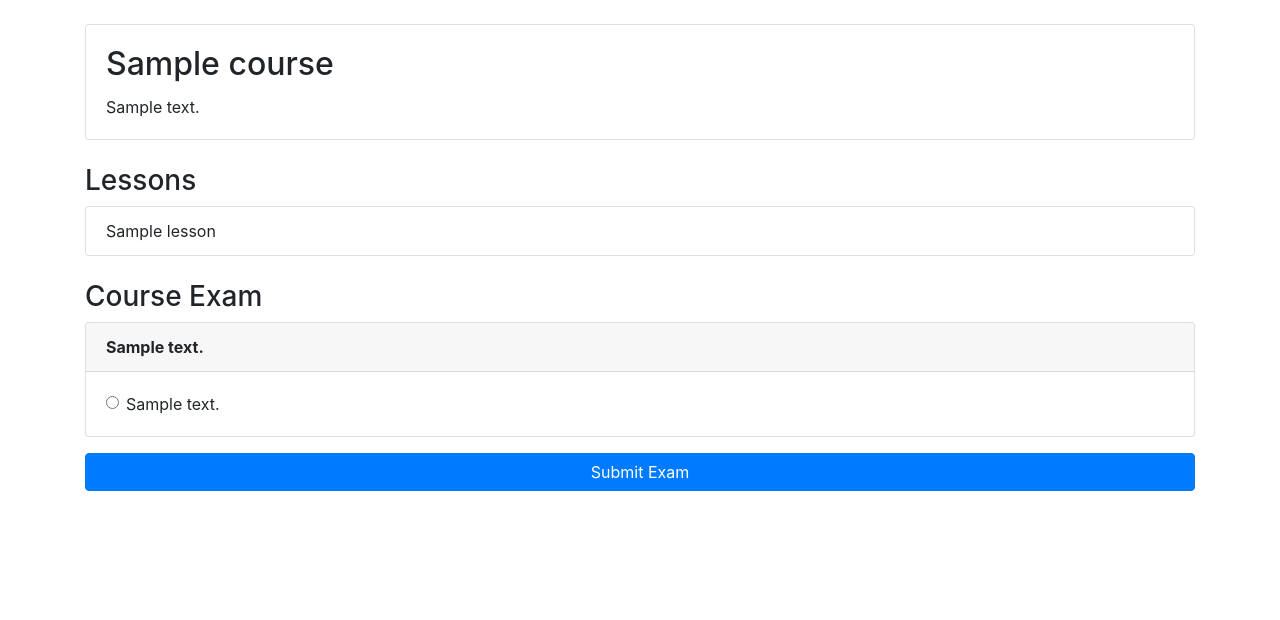
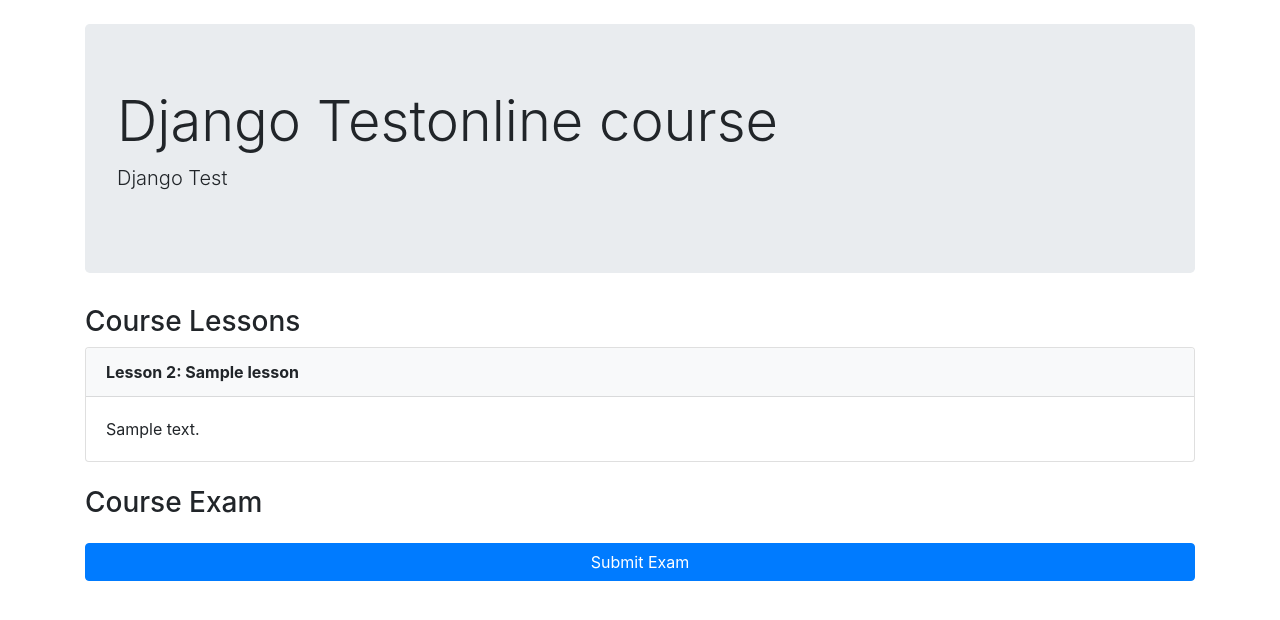
Before and after one commit to 4ertilla228/tfjzl-final-cloud-app-with-database, a Django app: page /onlinecourse/1/ in a window 1280 px wide. Shown: the top 620 px of the page. Run offline with Django 5.2, Linux system fonts and the light colour scheme; data comes from the database, SQL or seed files in the repository; tables that the repository leaves empty hold one stand-in row (values such as "Sample post"); parts of the project's set-up code (start-up, migrations or seed data) failed here and were passed over; some libraries are stand-ins or nearby versions.

Commit message:
Fix Choice max_length, Submission str, views context and templates

```diff
--- a/onlinecourse/models.py
+++ b/onlinecourse/models.py
@@ -8,7 +8,6 @@ except Exception:
 
 from django.conf import settings
 
-# Instructor model
 class Instructor(models.Model):
     user = models.ForeignKey(
         settings.AUTH_USER_MODEL,
@@ -19,7 +18,6 @@ class Instructor(models.Model):
     def __str__(self):
         return self.user.username
 
-# Learner model
 class Learner(models.Model):
     user = models.ForeignKey(
         settings.AUTH_USER_MODEL,
@@ -46,7 +44,6 @@ class Learner(models.Model):
     def __str__(self):
         return self.user.username + "," + self.occupation
 
-# Course model
 class Course(models.Model):
     name = models.CharField(null=False, max_length=30, default='online course')
     image = models.ImageField(upload_to='course_images/', blank=True)
@@ -61,7 +58,6 @@ class Course(models.Model):
         return "Name: " + self.name + "," + \
                "Description: " + self.description
 
-# Lesson model
 class Lesson(models.Model):
     title = models.CharField(max_length=200, default="title")
     order = models.IntegerField(default=0)
@@ -71,7 +67,6 @@ class Lesson(models.Model):
     def __str__(self):
         return self.title
 
-# Enrollment model
 class Enrollment(models.Model):
     AUDIT = 'audit'
     HONOR = 'honor'
@@ -87,39 +82,21 @@ class Enrollment(models.Model):
     mode = models.CharField(max_length=5, choices=COURSE_MODES, default=AUDIT)
     rating = models.FloatField(default=5.0)
 
-# Question model
-class Question(models.Model):
-    course = models.ForeignKey(Course, on_delete=models.CASCADE, null=True)
-    lesson = models.ForeignKey(Lesson, on_delete=models.CASCADE, null=True, blank=True)
-    question_text = models.CharField(max_length=500)
-    grade = models.IntegerField(default=1)
+    def __str__(self):
+        return f"Enrollment: {self.user.username} in {self.course.name}"
 
-    def is_get_score(self, selected_ids):
-        all_answers = self.choice_set.filter(is_correct=True).count()
-        selected_correct = self.choice_set.filter(is_correct=True, id__in=selected_ids).count()
-        selected_wrong = self.choice_set.filter(is_correct=False, id__in=selected_ids).count()
-        if all_answers == selected_correct and selected_wrong == 0:
-            return True
-        else:
-            return False
-
-    def __str__(self):
-        return self.question_text
-
-# Choice model
 class Choice(models.Model):
     question = models.ForeignKey(Question, on_delete=models.CASCADE)
-    choice_text = models.CharField(max_length=300)
+    choice_text = models.CharField(max_length=100)
     is_correct = models.BooleanField(default=False)
 
     def __str__(self):
         return self.choice_text
 
-# Submission model
 class Submission(models.Model):
     enrollment = models.ForeignKey(Enrollment, on_delete=models.CASCADE)
     choices = models.ManyToManyField(Choice)
     date_submitted = models.DateField(default=now)
 
     def __str__(self):
-        return "Submission: " + str(self.id)
+        return f"Enrollment: {self.enrollment}"
--- a/onlinecourse/templates/onlinecourse/course_details_bootstrap.html
+++ b/onlinecourse/templates/onlinecourse/course_details_bootstrap.html
@@ -7,32 +7,37 @@
 </head>
 <body>
 <div class="container mt-4">
-    <div class="card mb-4">
-        <div class="card-body">
-            <h2 class="card-title">{{ course.name }}</h2>
-            <p class="card-text">{{ course.description }}</p>
-        </div>
+    <div class="jumbotron">
+        <h1 class="display-4">{{ course.name }}</h1>
+        <p class="lead">{{ course.description }}</p>
     </div>
 
-    <h3>Lessons</h3>
-    <ul class="list-group mb-4">
+    <h3>Course Lessons</h3>
+    <div class="card-columns-vertical mb-4">
         {% for lesson in course.lesson_set.all %}
-        <li class="list-group-item">{{ lesson.title }}</li>
+        <div class="card mt-2">
+            <div class="card-header bg-light font-weight-bold">
+                Lesson {{ lesson.order|add:1 }}: {{ lesson.title }}
+            </div>
+            <div class="card-body">
+                <p class="card-text">{{ lesson.content }}</p>
+            </div>
+        </div>
         {% empty %}
-        <li class="list-group-item">No lessons available.</li>
+        <p>No lessons available.</p>
         {% endfor %}
-    </ul>
+    </div>
 
     <h3>Course Exam</h3>
     <form action="{% url 'onlinecourse:submit' course.id %}" method="post">
         {% csrf_token %}
         {% for question in course.question_set.all %}
-        <div class="card mb-3">
+        <div class="card mt-3">
             <div class="card-header font-weight-bold">{{ question.question_text }}</div>
             <div class="card-body">
                 {% for choice in question.choice_set.all %}
                 <div class="form-check">
-                    <input class="form-check-input" type="radio" name="choice_{{ question.id }}" id="choice_{{ choice.id }}" value="{{ choice.id }}">
+                    <input class="form-check-input" type="checkbox" name="choice_{{ choice.id }}" id="choice_{{ choice.id }}" value="{{ choice.id }}">
                     <label class="form-check-label" for="choice_{{ choice.id }}">
                         {{ choice.choice_text }}
                     </label>
@@ -41,7 +46,7 @@
             </div>
         </div>
         {% endfor %}
-        <button type="submit" class="btn btn-primary btn-block mb-5">Submit Exam</button>
+        <button type="submit" class="btn btn-primary btn-block mt-4 mb-5">Submit Exam</button>
     </form>
 </div>
 </body>
--- a/onlinecourse/views.py
+++ b/onlinecourse/views.py
@@ -19,10 +19,8 @@ def submit(request, course_id):
     course = get_object_or_404(Course, pk=course_id)
     user = request.user
 
-    # Получаем или создаем запись Enrollment
     enrollment, _ = Enrollment.objects.get_or_create(user=user, course=course)
 
-    # Создаем попытку сдачи
     submission = Submission.objects.create(enrollment=enrollment)
 
     # Извлекаем выбранные ID ответов из формы
@@ -41,29 +39,26 @@ def show_exam_result(request, course_id, submission_id):
     course = get_object_or_404(Course, pk=course_id)
     submission = get_object_or_404(Submission, pk=submission_id)
 
-    selected_choice_ids = [c.id for c in submission.choices.all()]
+    selected_ids = [c.id for c in submission.choices.all()]
     total_score = 0
     grade = 0
 
     for question in course.question_set.all():
         total_score += question.grade
-        if question.is_get_score(selected_choice_ids):
+        if question.is_get_score(selected_ids):
             grade += question.grade
 
-    passed = False
-    if total_score > 0:
-        percent = (grade / total_score) * 100
-        if percent >= 70:
-            passed = True
-    else:
-        percent = 100
-        passed = True
+    possible_score = total_score
+    percent = int((grade / total_score) * 100) if total_score > 0 else 100
+    passed = percent >= 70
 
     context = {
         'course': course,
         'submission': submission,
         'grade': grade,
         'total_score': total_score,
+        'possible_score': possible_score,
+        'selected_ids': selected_ids,
         'percent': percent,
         'passed': passed,
     }
```
Also changed, not shown: onlinecourse/templates/onlinecourse/exam_result_bootstrap.html (+22 -5 lines), db.sqlite3, onlinecourse/migrations/0001_initial.py.
